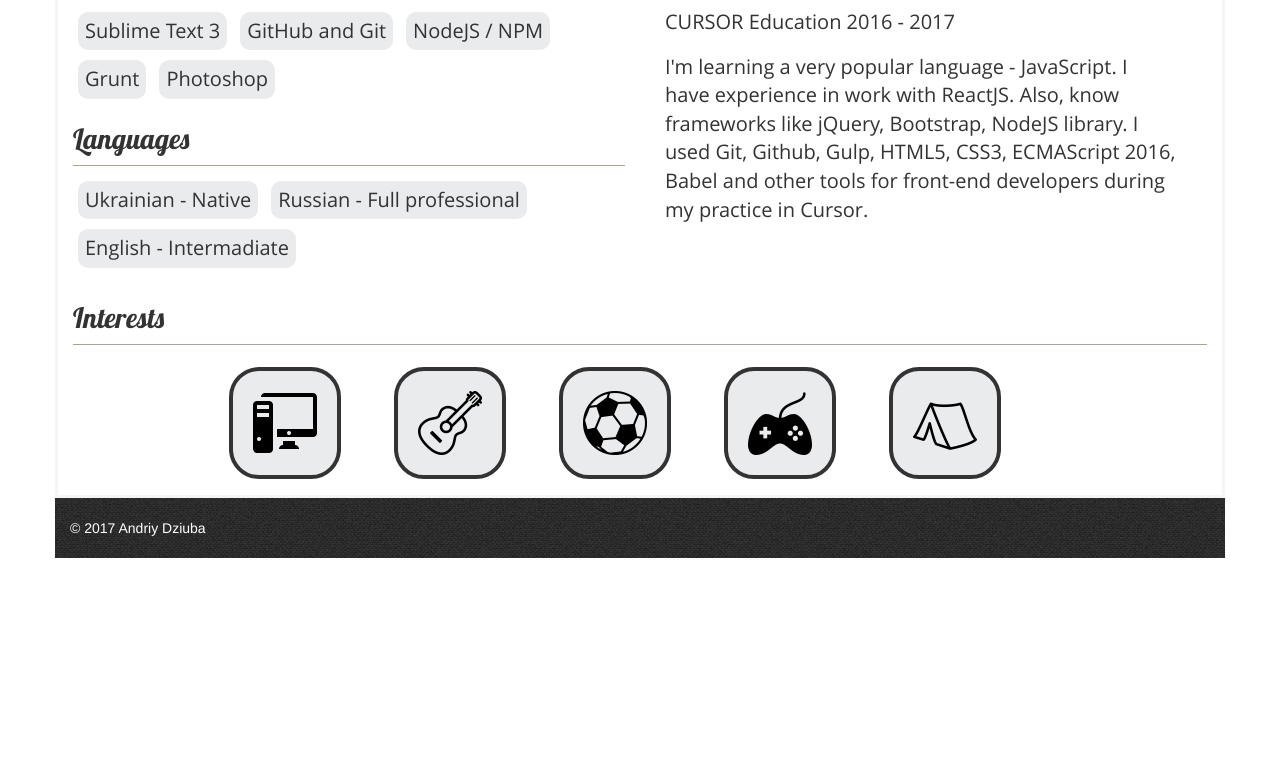
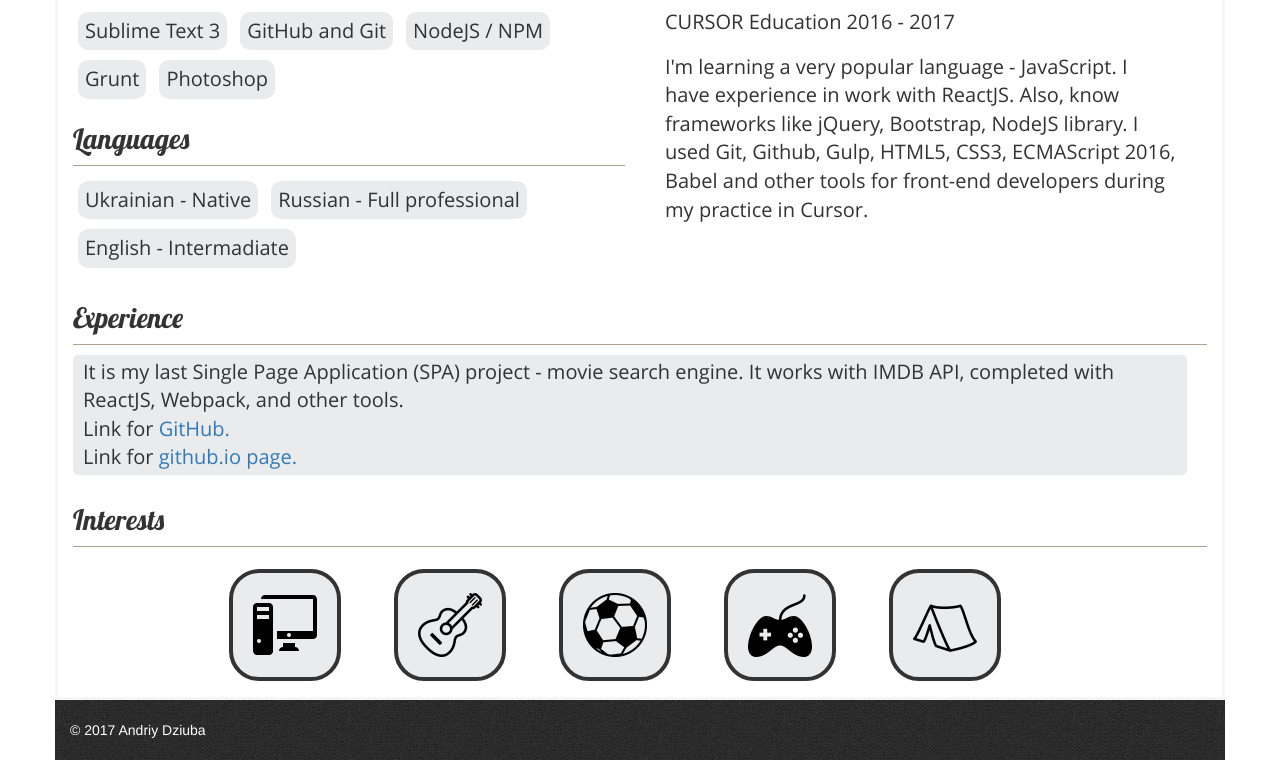
Before and after one commit to andriidzb/CV, a plain HTML site: page index.html in a window 1280 px wide. Shown: the part 819-1579 px from the top of the page. Before the commit the page ends 1377 px from the top, so only its background shows below. Drawn offline with Linux system fonts and the light colour scheme.

Commit message:
added link on my last job

```diff
--- a/index.html
+++ b/index.html
@@ -157,6 +157,18 @@
         </div>
       </div>
       <div class="row">
+        <div class="col-md-12 app">
+          <h3>
+            Experience
+          </h3>
+          <p>
+            It is my last Single Page Application (SPA) project  - movie search engine.  It works with IMDB API,  completed with ReactJS, Webpack, and other tools. </br>
+            Link for <a href="https://github.com/andriydzb/react-app/" target="_blank">GitHub.</a> </br>
+            Link for <a href="https://andriydzb.github.io/react-app/" target="_blank">github.io page.</a>
+          </p>
+        </div>
+      </div>
+      <div class="row">
         <div class="col-md-12 text">
           <h3>
             Interests
--- a/main.css
+++ b/main.css
@@ -15,7 +15,7 @@
   padding-bottom: 20px;
 }
 
-.name, .personal, .text, .skills{
+.name, .personal, .text, .skills, .app{
   font-family: Lobster, "Times New Roman",serif;
   position: relative;
 }
@@ -69,13 +69,13 @@ a.github {
   background-image: url(img/github.png);
 }
 
-.personal h3, .text h3, .skills h3 {
+.personal h3, .text h3, .skills h3, .app h3 {
   font-size: 28px;
   border-bottom: solid 1px #aea18d;
   padding-bottom: 10px;
 }
 
-.personal p, .text p, .skills ul li {
+.personal p, .text p, .skills ul li, .app p {
   font-family: 'Open Sans', sans-serif;
   font-size: 20px;
   display: inline-block;
```
